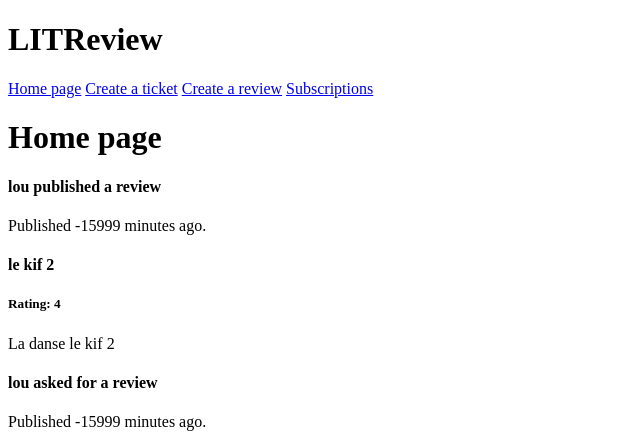
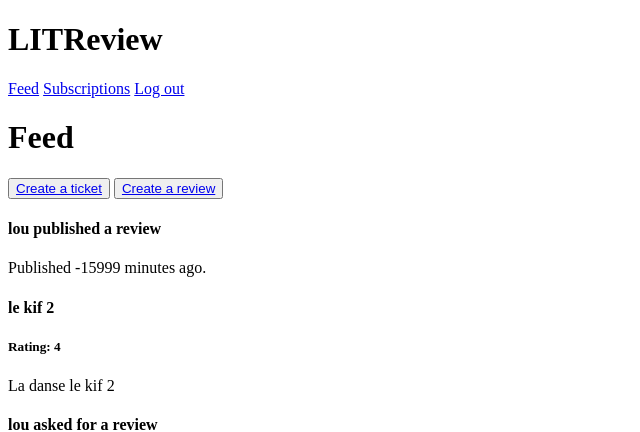
Before and after one commit to DavidPerelroizen/P09, a Django app: page /home_page/ in a window 1280 px wide. Shown: the top 432 px of the page, without its empty margins (0-640 px from the left). Run offline with Django 4.2, Linux system fonts and the light colour scheme; a user stored in the database is signed in; data comes from the database, SQL or seed files in the repository.

Commit message:
Layouts modifications

```diff
--- a/feedapp/templates/feedapp/home_page.html
+++ b/feedapp/templates/feedapp/home_page.html
@@ -1,7 +1,9 @@
 {% extends 'base.html' %}
 
     {% block content %}
-        <h1>Home page</h1>
+        <h1>Feed</h1>
+        <button type="button"><a href="{% url 'create_ticket' %}">Create a ticket</a></button>
+        <button type="button"><a href="{% url 'create_review' %}">Create a review</a></button>
         {% for post in posts %}
             {% if post.content_type == 'TICKET' %}
                 {% include 'feedapp/partials/ticket_snippet.html' with ticket=post %}
--- a/templates/base.html
+++ b/templates/base.html
@@ -7,10 +7,11 @@
 <body>
   <h1>LITReview</h1>
   <nav>
-      <a href="{% url 'home_page' %}">Home page</a>
-      <a href="{% url 'create_ticket' %}">Create a ticket</a>
-      <a href="{% url 'create_review' %}">Create a review</a>
+      <a href="{% url 'home_page' %}">Feed</a>
       <a href="{% url 'subscription_page' %}">Subscriptions</a>
+      {% if user.is_authenticated %}
+        <a href="{% url 'logout_page' %}">Log out</a>
+      {% endif %}
   </nav>
   {% block content %} {% endblock content %}
   {% if user.is_authenticated %}
```
